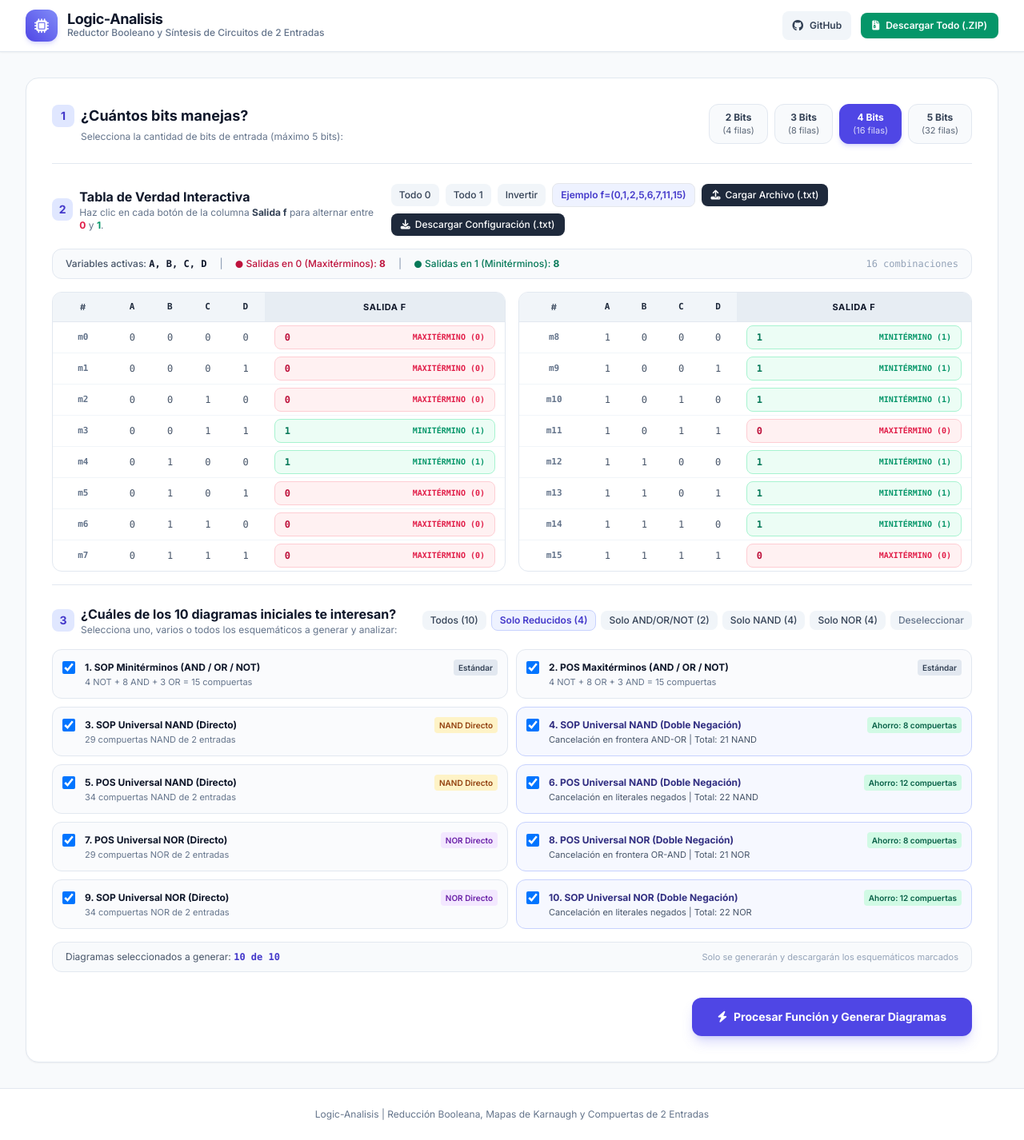
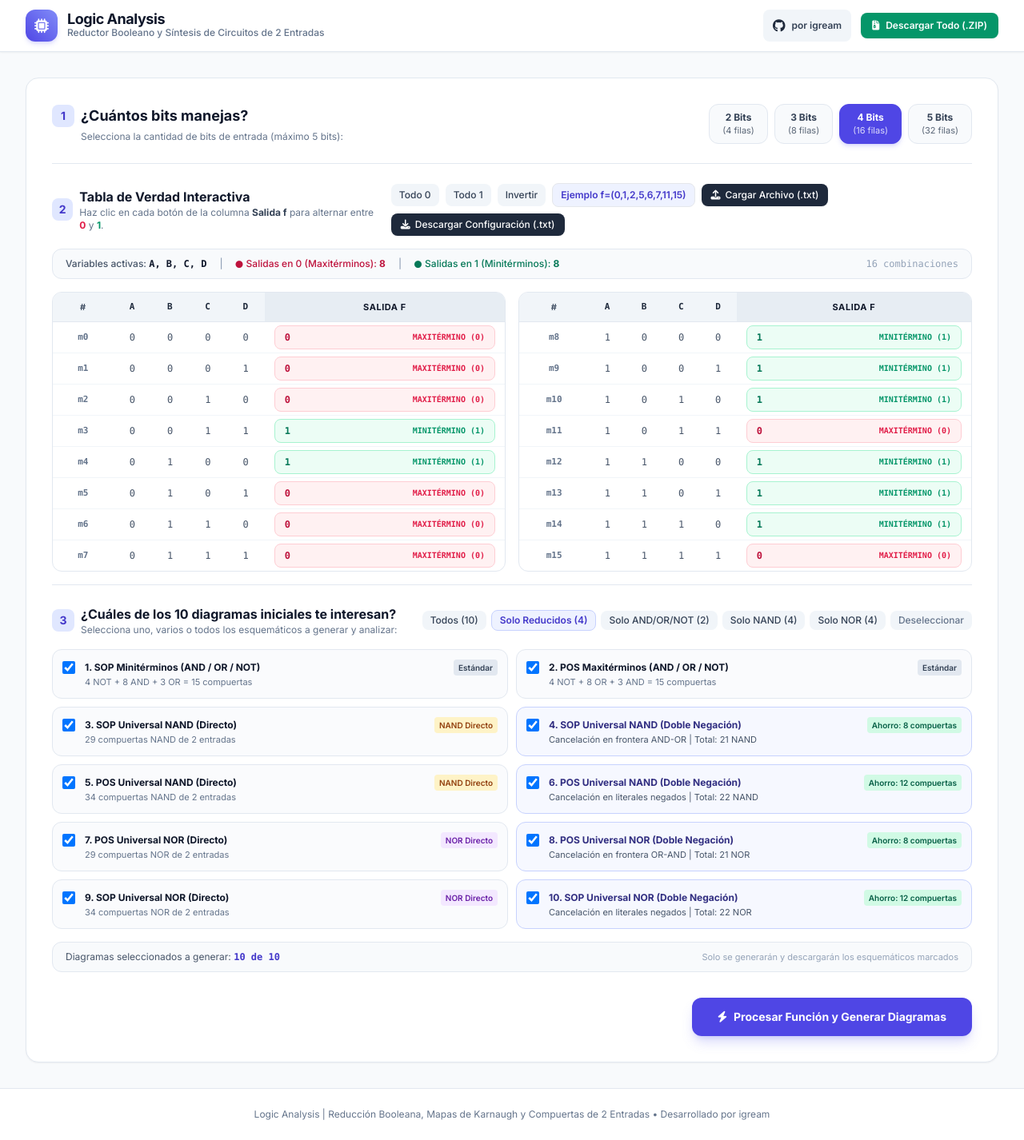
Before and after one commit to igream/Logic-analysis, a Flask app: page / in a window 1280 px wide. Shown: the whole page at 80% size. Run offline with Flask 3, Linux system fonts and the light colour scheme; some libraries are stand-ins or nearby versions.

Commit message:
chore: renombrar a Logic Analysis y agregar 'por igream' en el boton de GitHub

```diff
--- a/app.py
+++ b/app.py
@@ -60,7 +60,7 @@ def download_config():
     zeros = data.get("zeros", [0, 1, 2, 5, 6, 7, 11, 15])
 
     text = "# ==============================================================================\n"
-    text += "# CONFIGURACIÓN GENERADA DESDE LA TABLA DE VERDAD (Logic-Analisis)\n"
+    text += "# CONFIGURACIÓN GENERADA DESDE LA TABLA DE VERDAD (Logic Analysis)\n"
     text += "# ==============================================================================\n"
     text += f"variables = {', '.join(variables)}\n"
     text += f"f = ({', '.join(str(x) for x in zeros)})  # Salidas en 0 (Maxitérminos)\n"
@@ -94,7 +94,7 @@ def download_zip():
                         zf.write(fpath, arcname=f"Resultados/{fname}")
         zf.writestr("funcion_ejemplo.txt", DEFAULT_CONFIG)
     buffer.seek(0)
-    return send_file(buffer, as_attachment=True, download_name="Resultados_Logic_Analisis.zip", mimetype="application/zip")
+    return send_file(buffer, as_attachment=True, download_name="Resultados_Logic_Analysis.zip", mimetype="application/zip")
 
 
 @app.after_request
@@ -106,5 +106,5 @@ def add_header(response):
 
 
 if __name__ == "__main__":
-    print("Iniciando Servidor Web Logic-Analisis en http://localhost:5000")
+    print("Iniciando Servidor Web Logic Analysis en http://localhost:5000")
     app.run(host="0.0.0.0", port=5000, debug=False)
--- a/static/js/app.js
+++ b/static/js/app.js
@@ -1,5 +1,5 @@
 /**
- * Logic-Analisis Web Application
+ * Logic Analysis Web Application
  * Manejo interactivo de la interfaz: tabla de verdad dinámica (2 a 5 bits),
  * selección de familias de diagramas, filtros, procesamiento asíncrono y descarga.
  */
--- a/templates/index.html
+++ b/templates/index.html
@@ -3,7 +3,7 @@
 <head>
   <meta charset="UTF-8">
   <meta name="viewport" content="width=device-width, initial-scale=1.0">
-  <title>Logic-Analisis | Reductor Booleano y Síntesis de Circuitos</title>
+  <title>Logic Analysis | Reductor Booleano y Síntesis de Circuitos</title>
   <script src="https://cdn.tailwindcss.com"></script>
   <link rel="stylesheet" href="https://cdnjs.cloudflare.com/ajax/libs/font-awesome/6.4.0/css/all.min.css">
   <script>
@@ -34,14 +34,14 @@
           <i class="fa-solid fa-microchip text-lg"></i>
         </div>
         <div>
-          <h1 class="text-lg font-bold tracking-tight text-slate-900 leading-none">Logic-Analisis</h1>
+          <h1 class="text-lg font-bold tracking-tight text-slate-900 leading-none">Logic Analysis</h1>
           <p class="text-xs text-slate-500 font-medium">Reductor Booleano y Síntesis de Circuitos de 2 Entradas</p>
         </div>
       </div>
       <div class="flex items-center space-x-3">
-        <a href="https://github.com/igream/Logic-Analisis" target="_blank" class="inline-flex items-center space-x-2 text-xs font-semibold px-3 py-2 rounded-lg bg-slate-100 hover:bg-slate-200 text-slate-700 transition">
-          <i class="fa-brands fa-github text-sm"></i>
-          <span>GitHub</span>
+        <a href="https://github.com/igream/Logic-analysis" target="_blank" class="inline-flex items-center space-x-2 text-xs font-semibold px-3 py-2 rounded-lg bg-slate-100 hover:bg-slate-200 text-slate-700 transition" title="Repositorio en GitHub">
+          <i class="fa-brands fa-github text-base text-slate-800"></i>
+          <span>por igream</span>
         </a>
         <a href="/api/download_zip" class="zip-download-btn inline-flex items-center space-x-2 text-xs font-semibold px-3.5 py-2 rounded-lg bg-emerald-600 hover:bg-emerald-700 text-white shadow-sm transition">
           <i class="fa-solid fa-file-zipper"></i>
@@ -751,7 +751,7 @@
   </main>
 
   <footer class="mt-auto bg-white border-t border-slate-200 py-6 text-center text-xs text-slate-500">
-    <p>Logic-Analisis | Reducción Booleana, Mapas de Karnaugh y Compuertas de 2 Entradas</p>
+    <p>Logic Analysis | Reducción Booleana, Mapas de Karnaugh y Compuertas de 2 Entradas &bull; Desarrollado por igream</p>
   </footer>
 
   <!-- MODAL VISOR DE DIAGRAMAS EN ALTA RESOLUCIÓN (ZOOM Y PAN) -->
```
Also changed, not shown: README.md.
